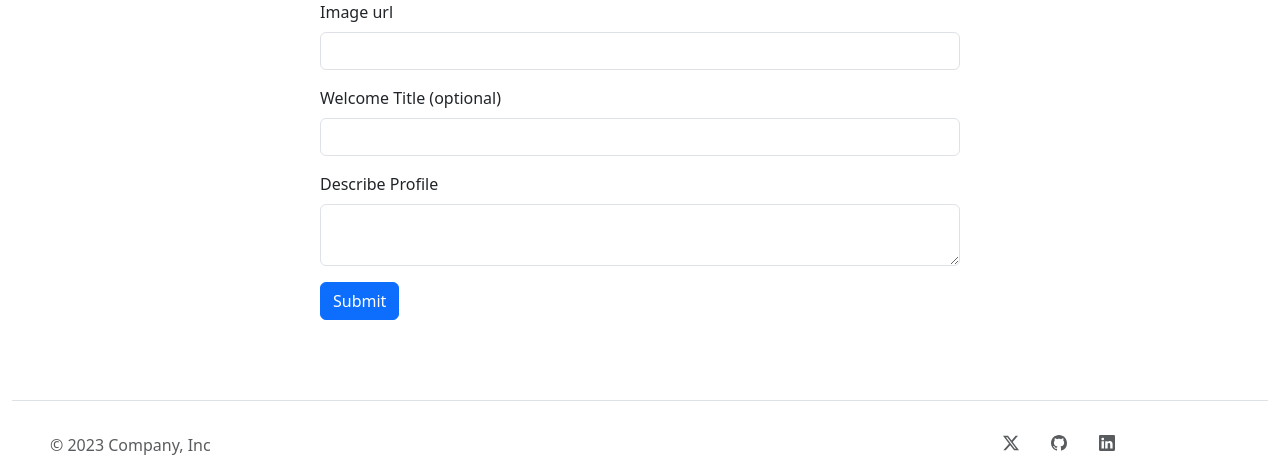
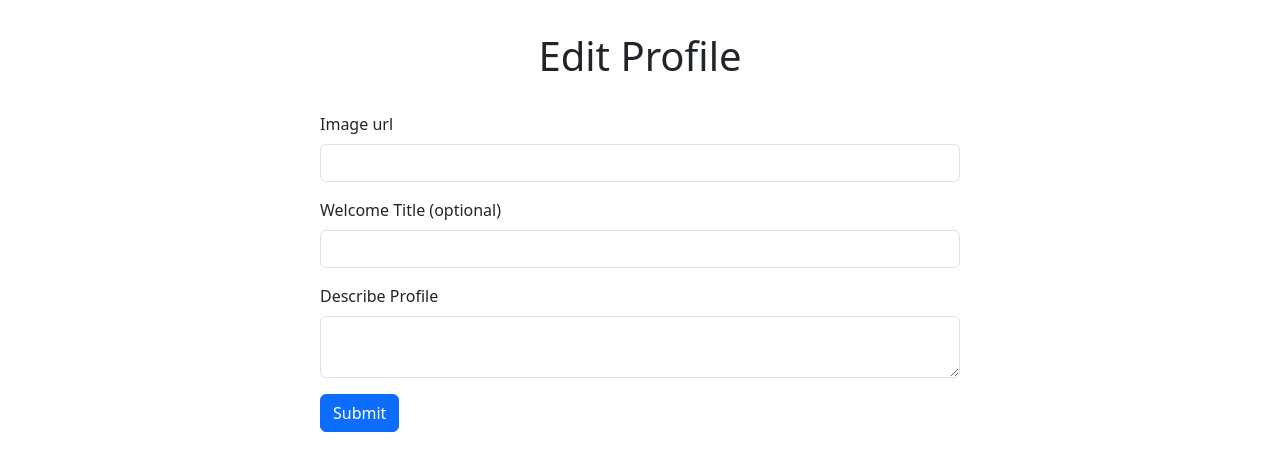
Before and after one commit to dheerajark/portfolio, a Flask app: page /edit-profile in a window 1280 px wide. Shown: the part 88-543 px from the top of the page. Run offline with Flask 3, Linux system fonts and the light colour scheme; the visitor is signed in with stand-in values (Sample User, id 1); some libraries are stand-ins or nearby versions.

Commit message:
update index.html

```diff
--- a/main.py
+++ b/main.py
@@ -133,7 +133,7 @@ def home():
     if not admin_profile:
         return render_template("index.html")
     else:
-        return render_template("index.html", admin=admin_profile)
+        return render_template("index.html", admin_profile=admin_profile)
 
 
 @app.route("/project")
--- a/static/styles.css
+++ b/static/styles.css
@@ -25,7 +25,7 @@ margin: auto;
 margin-bottom: 5rem;
 }
 
-.register, .login, .post-project {
+.register, .login, .post-project, .edit-profile {
 margin: 2rem 0rem;
 text-align: center;
 font-weight: 500;
--- a/templates/edit-profile.html
+++ b/templates/edit-profile.html
@@ -2,7 +2,7 @@
 {% from "bootstrap5/form.html" import render_form %}
 
 
-
+<h1 class="edit-profile">Edit Profile</h1>
 <div class="form-item">
     {{ ckeditor.load() }}
     {{ render_form(form) }}
```
Also changed, not shown: templates/index.html (+5 -4 lines).
